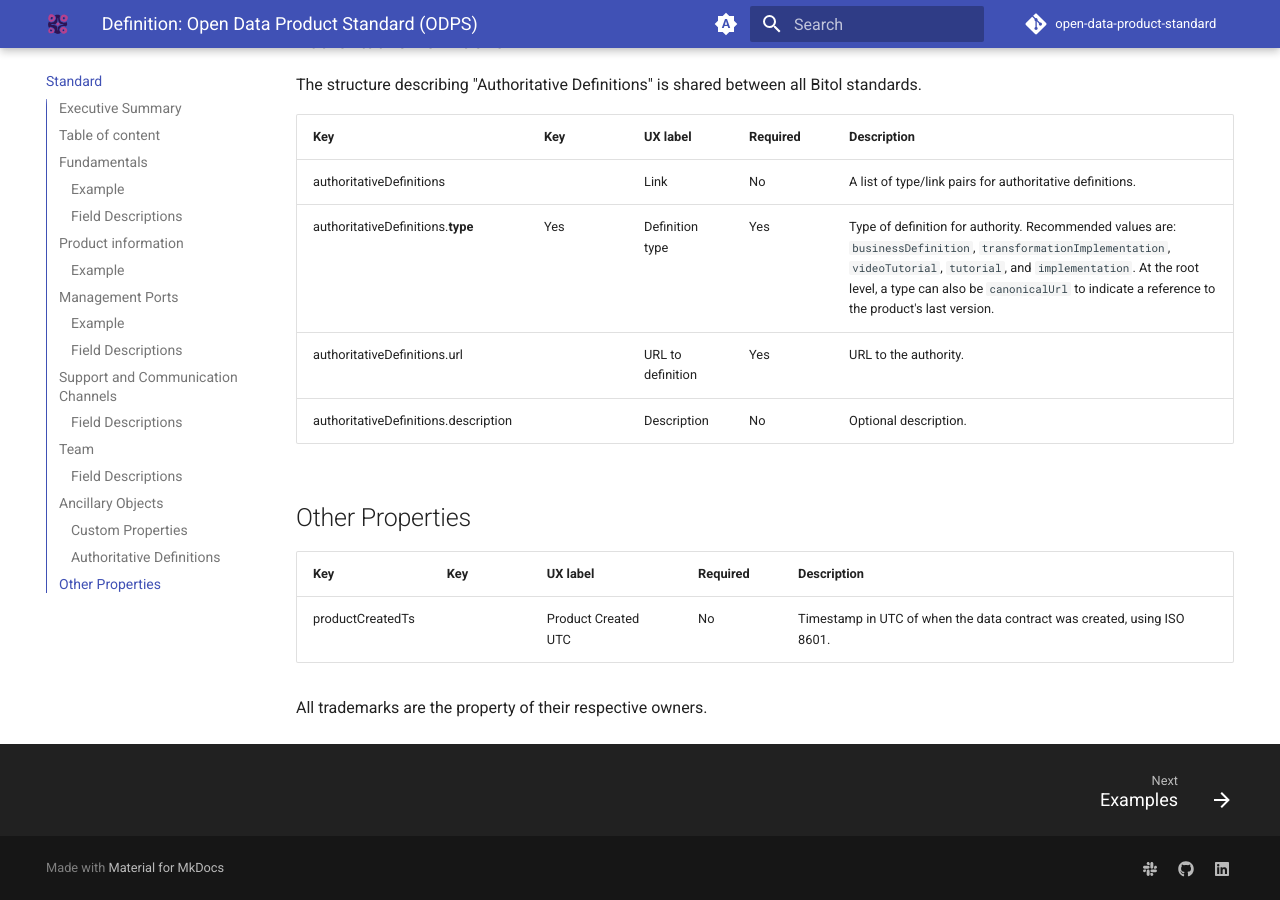
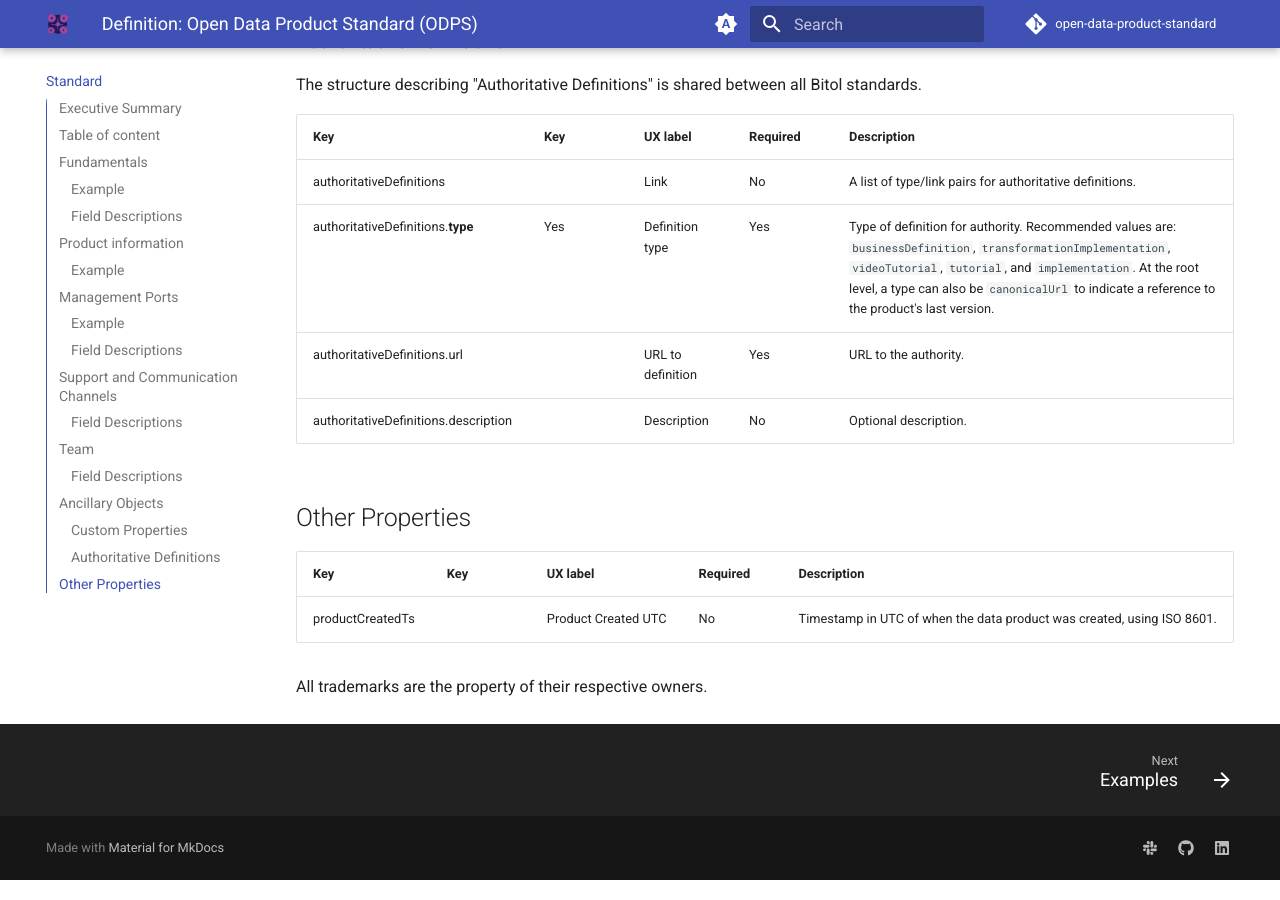
Before and after one commit to bitol-io/open-data-product-standard, an MkDocs documentation site: the page built from docs/README.md, in a window 1280 px wide and 900 px high, scrolled down 8054 px. Built offline with MkDocs 1.6.1 and Material for MkDocs 9.7.7, drawn with Linux system fonts in a browser that asks for light colours; comment, search, counter and statistics services are not loaded; the version menu is left out.

Commit message:
corrected the description of the productCreatedTs

```diff
--- a/docs/README.md
+++ b/docs/README.md
@@ -240,8 +240,8 @@ The structure describing "Authoritative Definitions" is shared between all Bitol
 
 ## Other Properties
 
-| Key              | Key | UX label            | Required | Description                                                             |
-|------------------|-----|---------------------|----------|-------------------------------------------------------------------------|
-| productCreatedTs |     | Product Created UTC | No       | Timestamp in UTC of when the data contract was created, using ISO 8601. |
+| Key              | Key | UX label            | Required | Description                                                            |
+|------------------|-----|---------------------|----------|------------------------------------------------------------------------|
+| productCreatedTs |     | Product Created UTC | No       | Timestamp in UTC of when the data product was created, using ISO 8601. |
 
 All trademarks are the property of their respective owners.
```
Also changed, not shown: 1 other file.
